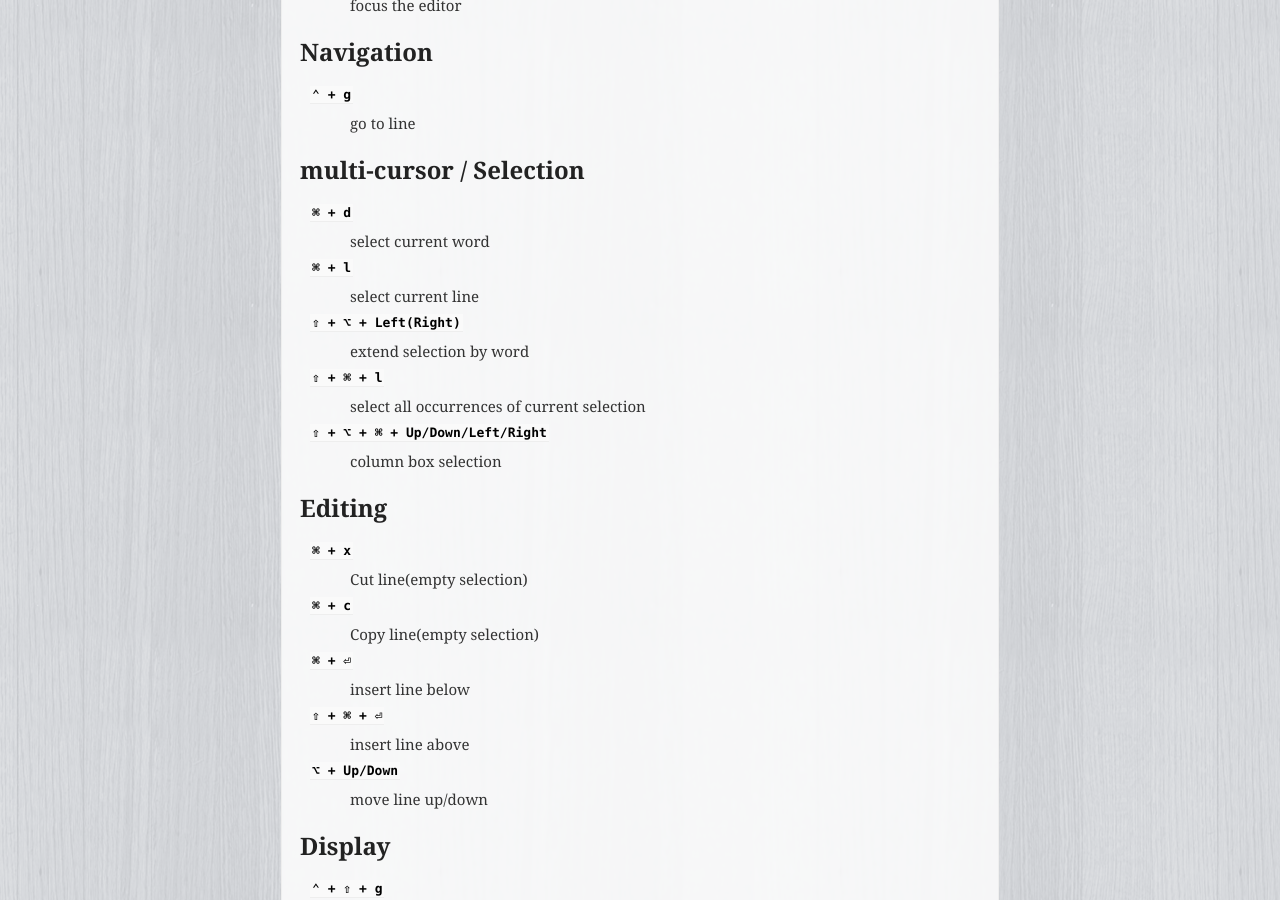
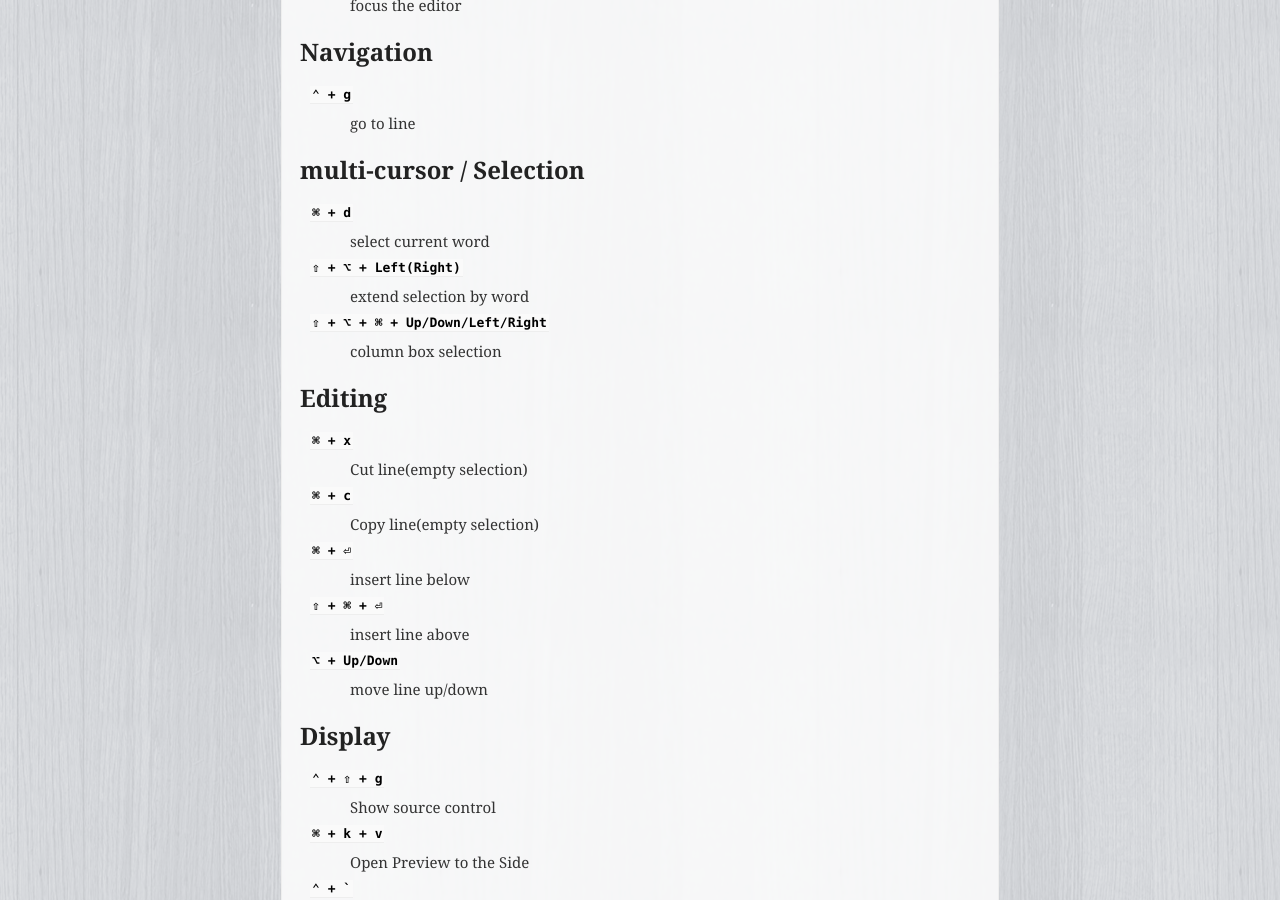
Before and after one commit to uraitakahito/shortcuts, a Sphinx documentation site: the page built from source/vscode.rst, in a window 1280 px wide and 900 px high, scrolled down 373 px. Built offline with Sphinx 7.4.7, drawn with Linux system fonts in a browser that asks for light colours.

Commit message:
Remove unnecessary docs

```diff
--- a/source/vscode.rst
+++ b/source/vscode.rst
@@ -26,14 +26,8 @@ multi-cursor / Selection
 ``⌘ + d``
    select current word
 
-``⌘ + l``
-   select current line
-
 ``⇧ + ⌥ + Left(Right)``
    extend selection by word
-
-``⇧ + ⌘ + l``
-   select all occurrences of current selection
 
 ``⇧ + ⌥ + ⌘ + Up/Down/Left/Right``
    column box selection
```
